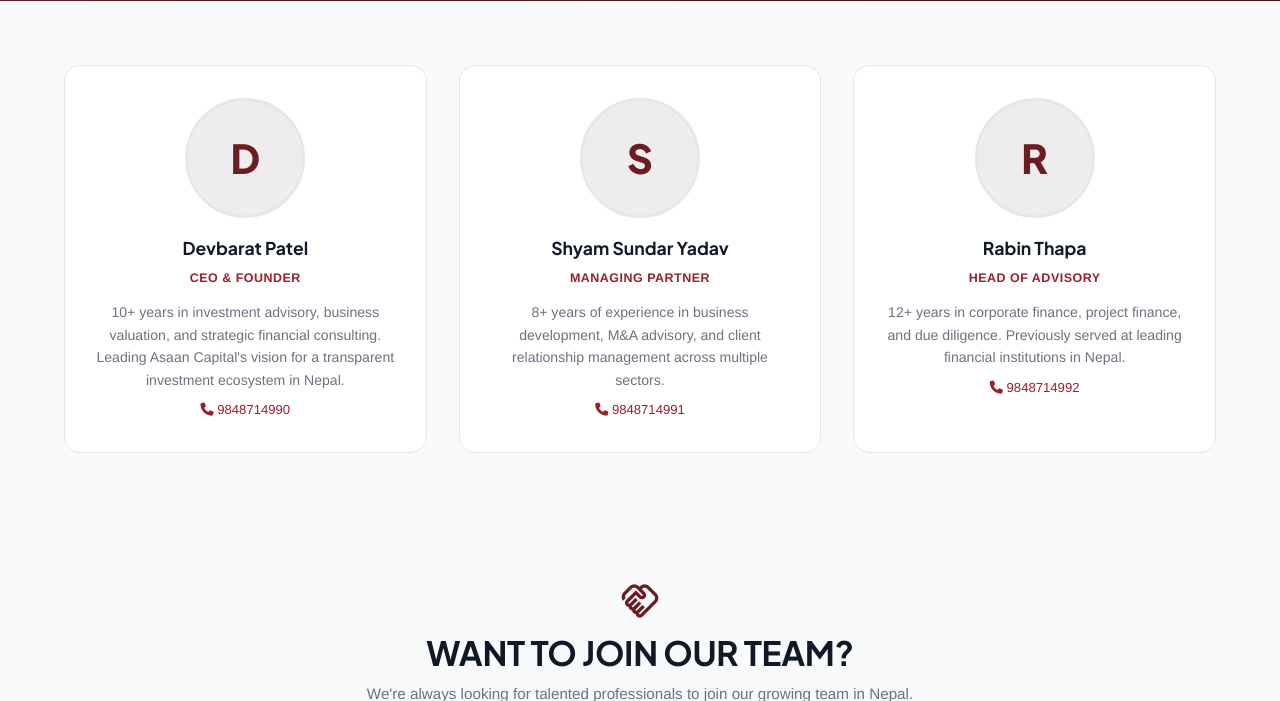
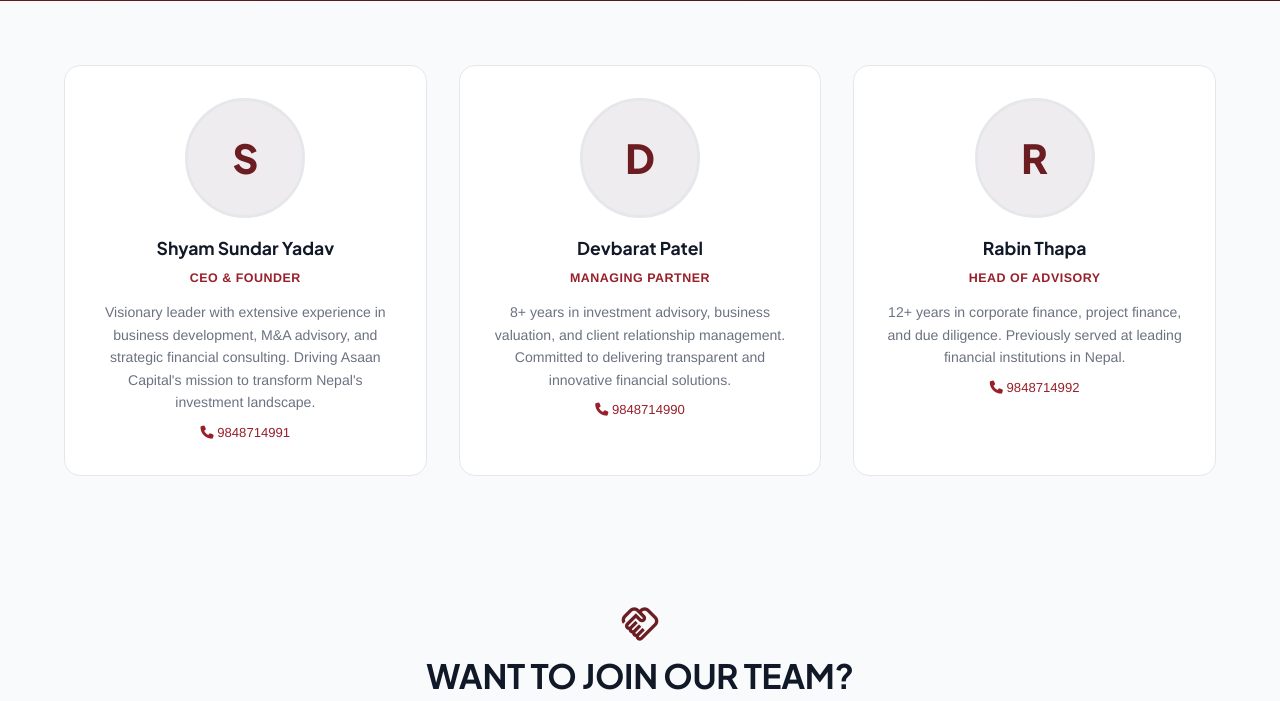
Before and after one commit to isoftrosolutions/Asaan-Credit-Ltd., a PHP site: page /assan/team in a window 1280 px wide. Shown: the part 448-1149 px from the top of the page. Run offline with PHP 8.4, Linux system fonts and the light colour scheme; some libraries are stand-ins or nearby versions.

Commit message:
Fix CEO: Shyam Sundar Yadav is CEO, Devbarat Patel is Managing Partner

```diff
--- a/pages/about.php
+++ b/pages/about.php
@@ -173,8 +173,8 @@ require __DIR__ . '/../includes/header.php';
       </div>
       <div class="pub-grid cols-3" style="gap:32px;">
         <?php $team = [
-          ['Devbarat Patel', 'CEO & Founder', '10+ years in investment advisory, business valuation, and strategic financial consulting. Leading Asaan Capital\'s vision for a transparent investment ecosystem in Nepal.', '9848714990'],
-          ['Shyam Sundar Yadav', 'Managing Partner', '8+ years of experience in business development, M&A advisory, and client relationship management across multiple sectors.', '9848714991'],
+          ['Shyam Sundar Yadav', 'CEO & Founder', 'Visionary leader with extensive experience in business development, M&A advisory, and strategic financial consulting. Driving Asaan Capital\'s mission to transform Nepal\'s investment landscape.', '9848714991'],
+          ['Devbarat Patel', 'Managing Partner', '8+ years in investment advisory, business valuation, and client relationship management. Committed to delivering transparent and innovative financial solutions.', '9848714990'],
           ['Rabin Thapa', 'Head of Advisory', '12+ years in corporate finance, project finance, and due diligence. Previously served at leading financial institutions in Nepal.', '9848714992'],
         ]; foreach ($team as $t): ?>
         <div style="text-align:center;">
--- a/pages/team.php
+++ b/pages/team.php
@@ -47,8 +47,8 @@ require __DIR__ . '/../includes/header.php';
   <div class="pub-wrap">
     <div class="tm-grid">
       <?php $team = [
-        ['Devbarat Patel', 'CEO & Founder', '10+ years in investment advisory, business valuation, and strategic financial consulting. Leading Asaan Capital\'s vision for a transparent investment ecosystem in Nepal.', '9848714990', null],
-        ['Shyam Sundar Yadav', 'Managing Partner', '8+ years of experience in business development, M&A advisory, and client relationship management across multiple sectors.', '9848714991', null],
+        ['Shyam Sundar Yadav', 'CEO & Founder', 'Visionary leader with extensive experience in business development, M&A advisory, and strategic financial consulting. Driving Asaan Capital\'s mission to transform Nepal\'s investment landscape.', '9848714991', null],
+        ['Devbarat Patel', 'Managing Partner', '8+ years in investment advisory, business valuation, and client relationship management. Committed to delivering transparent and innovative financial solutions.', '9848714990', null],
         ['Rabin Thapa', 'Head of Advisory', '12+ years in corporate finance, project finance, and due diligence. Previously served at leading financial institutions in Nepal.', '9848714992', null],
       ]; foreach ($team as $t): ?>
       <div class="tm-card">
```
